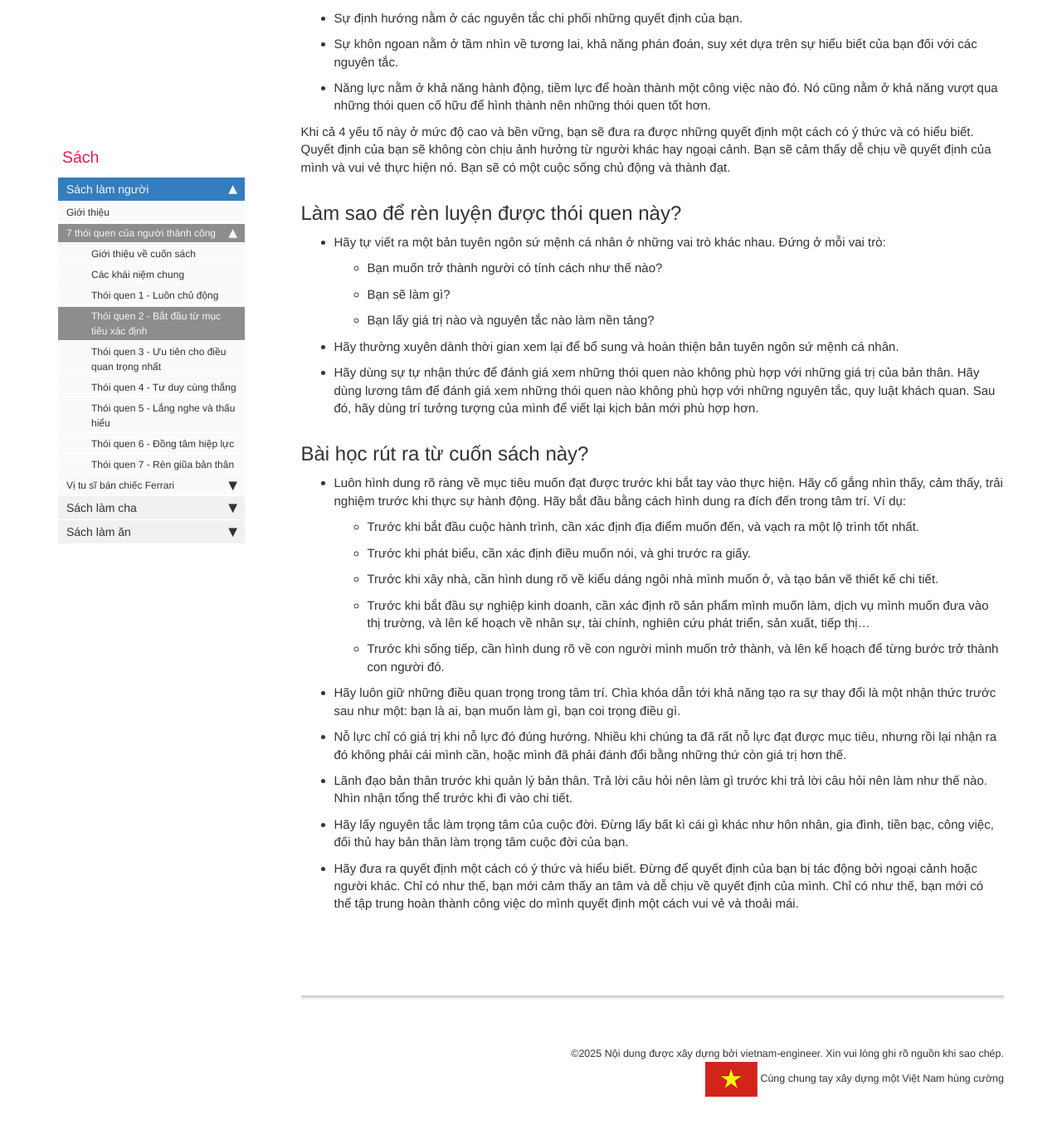
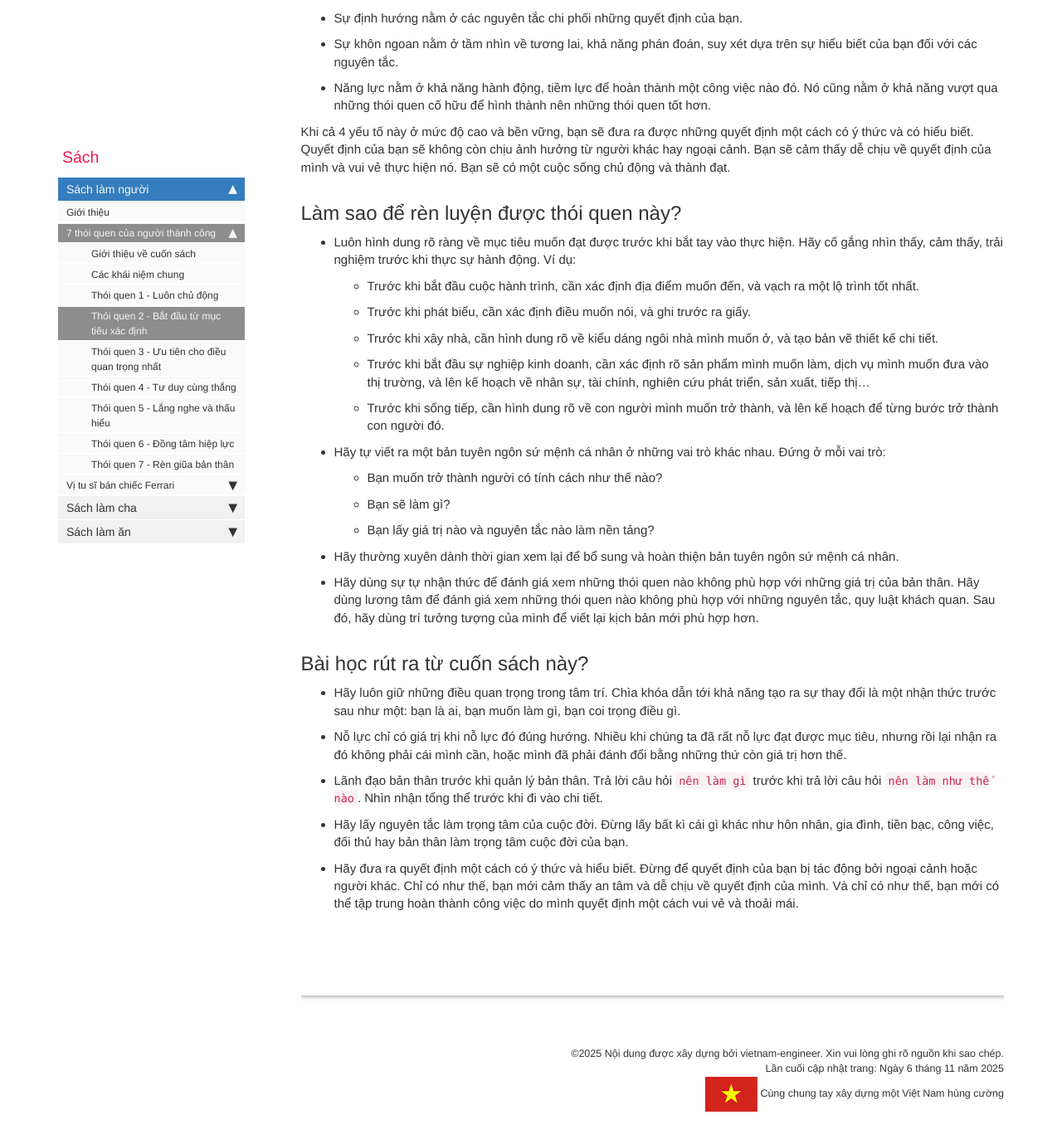
Before and after one commit to vietnam-engineer/vietnam-engineer.github.io, a Jekyll site: the page built from pages/thu_gian/sach/bay_thoi_quen/thoi_quen_2.md, in a window 1280 px wide and 1400 px high, scrolled down 1085 px. Shown: the top 1379 px of the window at 83% size. Built offline with Jekyll 4.4.1, drawn with Linux system fonts in a browser that asks for light colours; comment, search, counter and statistics services are not loaded; part of the change alters nothing that is shown; some of the changed text lies outside the part shown.

Commit message:
Update: hieu chinh bay_thoi_quen/thoi_quen_2.md

```diff
--- a/pages/thu_gian/sach/bay_thoi_quen/thoi_quen_2.md
+++ b/pages/thu_gian/sach/bay_thoi_quen/thoi_quen_2.md
@@ -1,5 +1,6 @@
 ---
 title: Thói quen 2 - Bắt đầu từ mục tiêu xác định
+last_updated: Ngày 6 tháng 11 năm 2025
 sidebar: sach_sidebar
 summary: "Thế nào là bắt đầu từ mục tiêu xác định? Lợi ích của thói quen này là gì? Làm thế nào để rèn luyện được thói quen này?"
 permalink: bay_thoi_quen_cua_nguoi_thanh_cong_thoi_quen_2.html
@@ -8,7 +9,7 @@ folder: bay_thoi_quen
 
 ## Thế nào là bắt đầu từ mục tiêu xác định?
 
-Bắt đầu từ mục tiêu xác định có nghĩa là thực hiện các vai trò khác nhau trong cuộc đời với những giá trị và phương hướng rõ ràng.
+Bắt đầu từ mục tiêu xác định có nghĩa là thực hiện các vai trò khác nhau trong cuộc đời dựa trên sự hiểu biết rõ ràng về những kết quả mong muốn, và cả những giá trị cốt lõi của bản thân.
 
 Nhiều người trong chúng ta cố gắng lao vào làm việc ngày một nhiều hơn để leo lên chiếc thang thu nhập hay danh vọng, nhưng rồi cuối cùng lại phát hiện ra rằng ta đã leo nhầm chiếc thang. Những gì ta đã đạt được nhiều khi phải trả giá bằng những thứ còn quý hơn như thế. Tham vọng của chúng ta đã che khuất những gì thực sự có ý nghĩa với mình. Cuộc sống sẽ khác đi nếu chúng ta nhận thức được điều gì thực sự quan trọng, và luôn giữ điều đó trong tâm trí mình.
 
@@ -33,6 +34,12 @@ Khi cả 4 yếu tố này ở mức độ cao và bền vững, bạn sẽ đư
 ## Làm sao để rèn luyện được thói quen này?
 
 
+- Luôn hình dung rõ ràng về mục tiêu muốn đạt được trước khi bắt tay vào thực hiện. Hãy cố gắng nhìn thấy, cảm thấy, trải nghiệm trước khi thực sự hành động. Ví dụ:
+    - Trước khi bắt đầu cuộc hành trình, cần xác định địa điểm muốn đến, và vạch ra một lộ trình tốt nhất.
+    - Trước khi phát biểu, cần xác định điều muốn nói, và ghi trước ra giấy.
+    - Trước khi xây nhà, cần hình dung rõ về kiểu dáng ngôi nhà mình muốn ở, và tạo bản vẽ thiết kế chi tiết.
+    - Trước khi bắt đầu sự nghiệp kinh doanh, cần xác định rõ sản phẩm mình muốn làm, dịch vụ mình muốn đưa vào thị trường, và lên kế hoạch về nhân sự, tài chính, nghiên cứu phát triển, sản xuất, tiếp thị…
+    - Trước khi sống tiếp, cần hình dung rõ về con người mình muốn trở thành, và lên kế hoạch để từng bước trở thành con người đó.
 - Hãy tự viết ra một bản tuyên ngôn sứ mệnh cá nhân ở những vai trò khác nhau. Đứng ở mỗi vai trò:
     - Bạn muốn trở thành người có tính cách như thế nào?
     - Bạn sẽ làm gì?
@@ -42,14 +49,8 @@ Khi cả 4 yếu tố này ở mức độ cao và bền vững, bạn sẽ đư
 
 ## Bài học rút ra từ cuốn sách này?
 
-- Luôn hình dung rõ ràng về mục tiêu muốn đạt được trước khi bắt tay vào thực hiện. Hãy cố gắng nhìn thấy, cảm thấy, trải nghiệm trước khi thực sự hành động. Hãy bắt đầu bằng cách hình dung ra đích đến trong tâm trí. Ví dụ:
-    - Trước khi bắt đầu cuộc hành trình, cần xác định địa điểm muốn đến, và vạch ra một lộ trình tốt nhất.
-    - Trước khi phát biểu, cần xác định điều muốn nói, và ghi trước ra giấy.
-    - Trước khi xây nhà, cần hình dung rõ về kiểu dáng ngôi nhà mình muốn ở, và tạo bản vẽ thiết kế chi tiết.
-    - Trước khi bắt đầu sự nghiệp kinh doanh, cần xác định rõ sản phẩm mình muốn làm, dịch vụ mình muốn đưa vào thị trường, và lên kế hoạch về nhân sự, tài chính, nghiên cứu phát triển, sản xuất, tiếp thị…
-    - Trước khi sống tiếp, cần hình dung rõ về con người mình muốn trở thành, và lên kế hoạch để từng bước trở thành con người đó.
 - Hãy luôn giữ những điều quan trọng trong tâm trí. Chìa khóa dẫn tới khả năng tạo ra sự thay đổi là một nhận thức trước sau như một: bạn là ai, bạn muốn làm gì, bạn coi trọng điều gì.
 - Nỗ lực chỉ có giá trị khi nỗ lực đó đúng hướng. Nhiều khi chúng ta đã rất nỗ lực đạt được mục tiêu, nhưng rồi lại nhận ra đó không phải cái mình cần, hoặc mình đã phải đánh đổi bằng những thứ còn giá trị hơn thế.
-- Lãnh đạo bản thân trước khi quản lý bản thân. Trả lời câu hỏi nên làm gì trước khi trả lời câu hỏi nên làm như thế nào. Nhìn nhận tổng thể trước khi đi vào chi tiết.
+- Lãnh đạo bản thân trước khi quản lý bản thân. Trả lời câu hỏi `nên làm gì` trước khi trả lời câu hỏi `nên làm như thế nào`. Nhìn nhận tổng thể trước khi đi vào chi tiết.
 - Hãy lấy nguyên tắc làm trọng tâm của cuộc đời. Đừng lấy bất kì cái gì khác như hôn nhân, gia đình, tiền bạc, công việc, đối thủ hay bản thân làm trọng tâm cuộc đời của bạn.
-- Hãy đưa ra quyết định một cách có ý thức và hiểu biết. Đừng để quyết định của bạn bị tác động bởi ngoại cảnh hoặc người khác. Chỉ có như thế, bạn mới cảm thấy an tâm và dễ chịu về quyết định của mình. Chỉ có như thế, bạn mới có thể tập trung hoàn thành công việc do mình quyết định một cách vui vẻ và thoải mái.
+- Hãy đưa ra quyết định một cách có ý thức và hiểu biết. Đừng để quyết định của bạn bị tác động bởi ngoại cảnh hoặc người khác. Chỉ có như thế, bạn mới cảm thấy an tâm và dễ chịu về quyết định của mình. Và chỉ có như thế, bạn mới có thể tập trung hoàn thành công việc do mình quyết định một cách vui vẻ và thoải mái.
```
